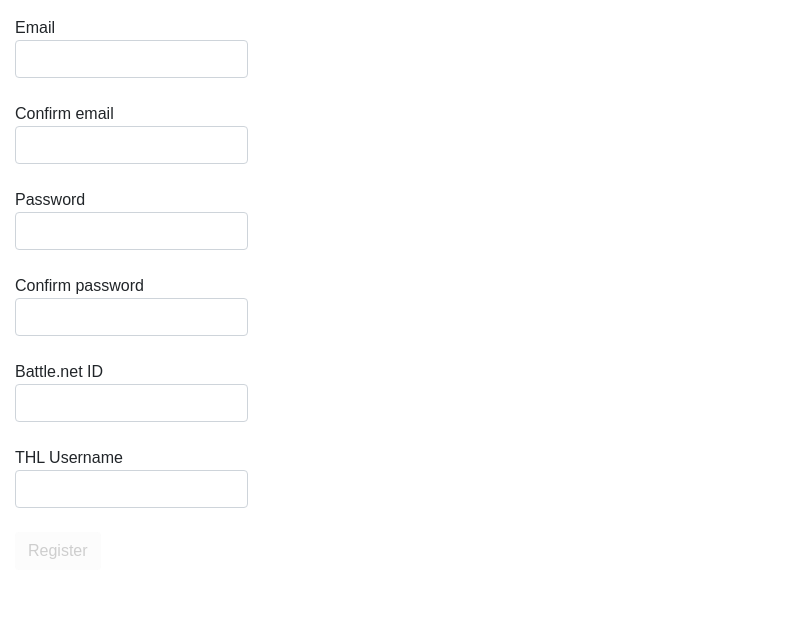
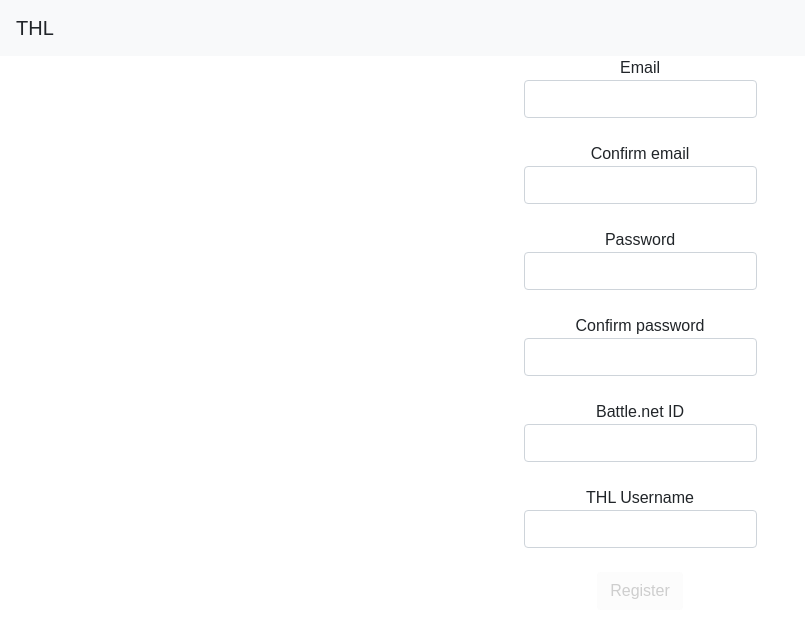
Before and after one commit to Rgstaub/thl_react, a React (Create React App) app: page / in a window 1280 px wide. Shown: the top 638 px of the page, without its empty margins (0-805 px from the left). Built offline with nearby package versions, Linux system fonts and the light colour scheme.

Commit message:
Starting Nav

```diff
--- a/src/App.js
+++ b/src/App.js
@@ -5,6 +5,7 @@ import React, { Component } from 'react';
 import './App.css';
 
 import NewUserForm from './components/NewUserForm';
+import NavBar from './components/NavBar';
 
 class App extends Component {
 
@@ -53,6 +54,7 @@ class App extends Component {
 
     return (
       <div className="App">
+        <NavBar />
         <NewUserForm
           onNewUserSubmit={ newUser => this.postNewUser(newUser) }
         />
--- /dev/null
+++ b/src/components/NavBar.js
@@ -0,0 +1,24 @@
+import React, {Component} from 'react';
+
+class LoginButton extends Component {
+
+  constructor(props) {
+    super(props);
+
+    this.state={
+    }
+  }
+
+
+  render() {
+    return (
+      <div>
+        <nav className="navbar navbar-expand-lg navbar-light bg-light">
+          <a className="navbar-brand">THL</a>
+        </nav>
+      </div>
+    );
+  }
+}
+
+export default LoginButton;
--- a/src/components/NewUserForm.css
+++ b/src/components/NewUserForm.css
@@ -1,5 +1,5 @@
 
-.new-user-form {
+/* .new-user-form {
   width: 300px;
   text-align: left;
   padding: 10px;
@@ -8,4 +8,4 @@
 .error-message {
   color: red;
   font-size: .8rem;
-}
+} */
--- a/src/components/NewUserForm.js
+++ b/src/components/NewUserForm.js
@@ -33,7 +33,7 @@ class NewUserForm extends Component {
   }
 
   submitNewUser = (event) => {
-    event.preventDefault();
+    // event.preventDefault();
     const data = {
       email: this.state.email,
       password: this.state.password,
@@ -58,16 +58,7 @@ class NewUserForm extends Component {
   }
 
   render() {
-    // let ready;
-    // if (
-    //   this.state.email && this.state.emailConfirm &&
-    //   this.state.password && this.state.passwordConfirm &&
-    //   this.state.bnetId && this.state.username
-    // ) {
-    //   ready = true;
-    // } else {
-    //   ready = false;
-    // }
+
     const ready = () => {
       if (
         this.state.email && this.state.emailConfirm &&
@@ -82,7 +73,7 @@ class NewUserForm extends Component {
 
     return (
       <div>
-        <form className="text-left container-fluid">
+        <form className="text-center ">
           <InputEmail returnValue={this.collectInputValue} email={this.state.email} />
           <InputEmailConfirm emailToMatch={this.state.email} returnValue={this.collectInputValue} />
           <InputPassword returnValue={this.collectInputValue} />
@@ -90,9 +81,10 @@ class NewUserForm extends Component {
           <InputBnetId returnValue={this.collectInputValue} />
           <InputUsername returnValue={this.collectInputValue} />
           <SubmitButton submit={this.submitNewUser} ready={ready()} >Register</SubmitButton>
-          {this.state.messages.map( (error, index) => {
-            return <p key={index}>{error}</p>
-          })}
+          <br /><br />
+            {this.state.messages.map( (error, index) => {
+              return <p className="alert alert-danger" key={index}>{error}</p>
+            })}
         </form>
       </div>
     )
--- a/src/components/subcomponents/InputEmail.js
+++ b/src/components/subcomponents/InputEmail.js
@@ -42,7 +42,6 @@ class InputEmail extends Component {
   render() {
     return (
       <div className="form-group">
-        <p>{this.props.email}</p>
         <label htmlFor="emailInput">Email
           <input type="email" name="email" id="emailInput" className="form-control"
             onBlur={this.handleBlur}
```
Also changed, not shown: src/components/subcomponents/SubmitButton.js (+1 -25 lines).
